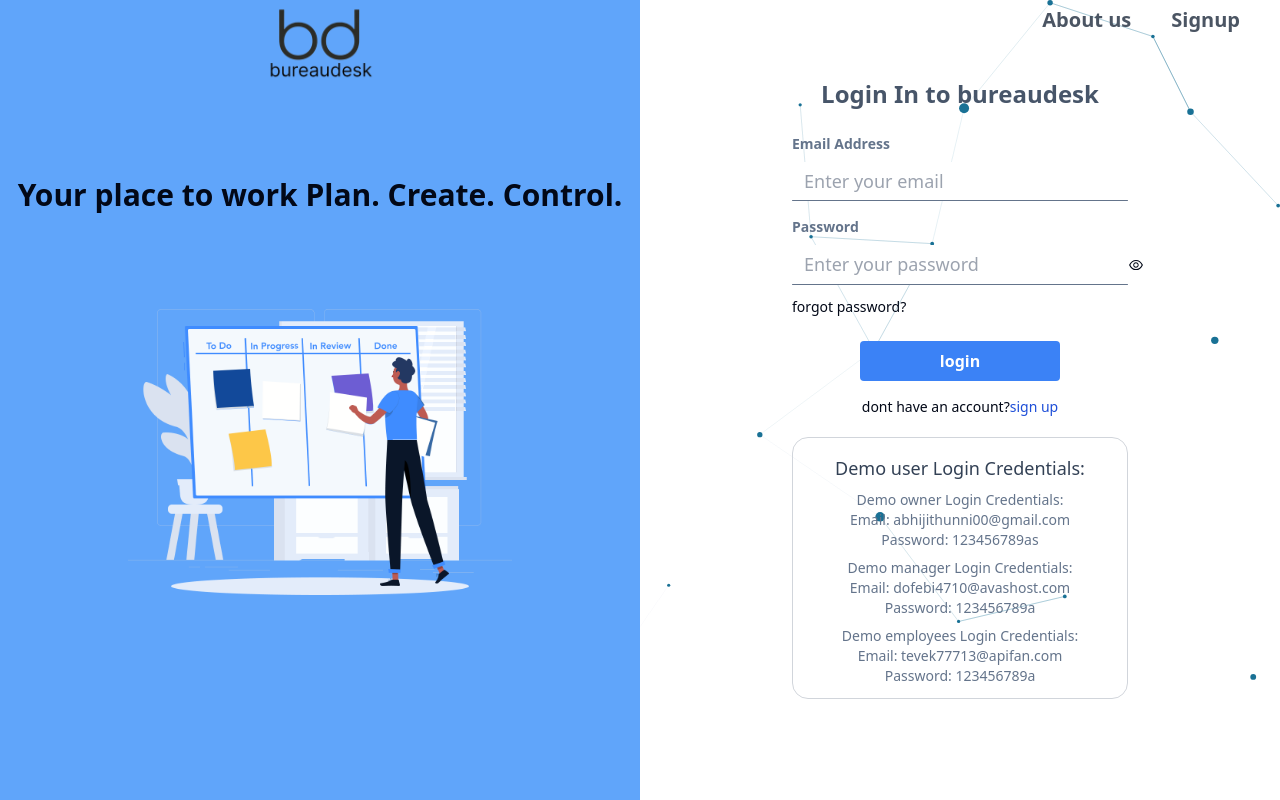
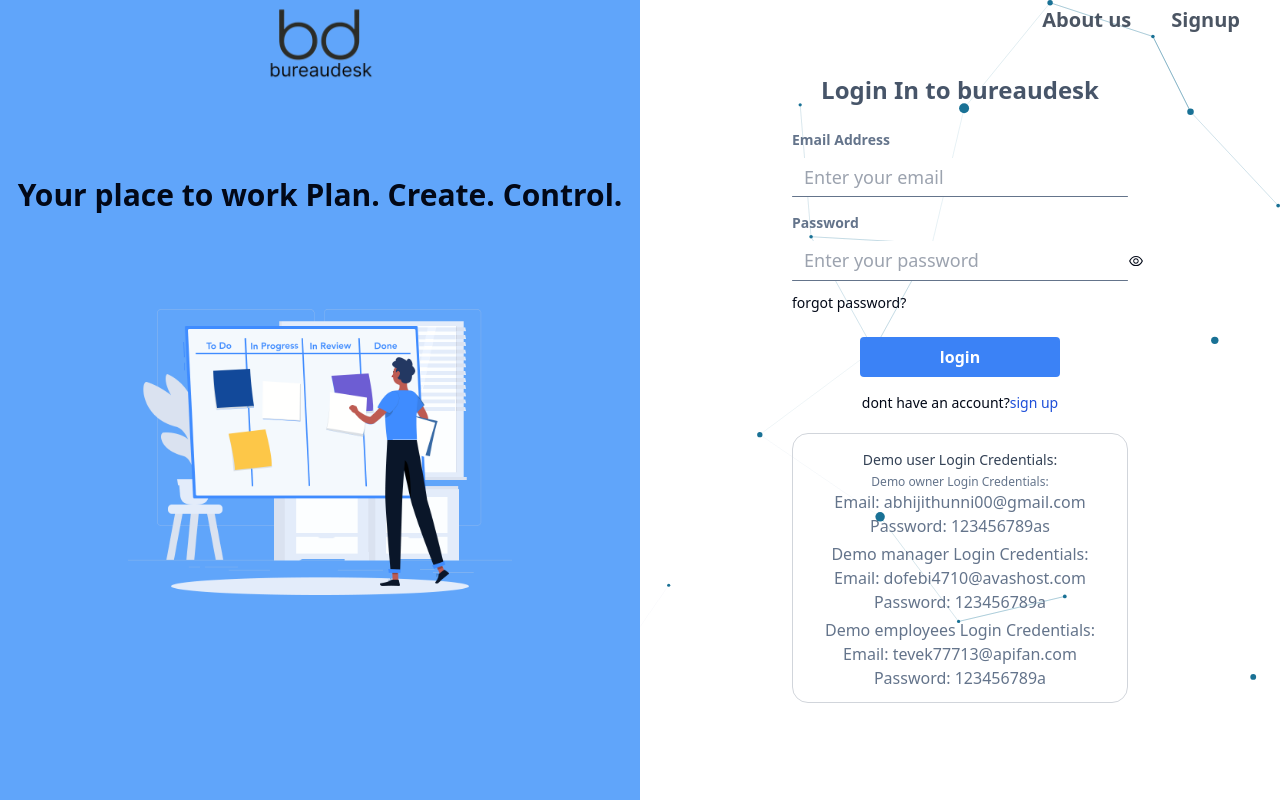
Before and after one commit to abijithpalakkal/bureaudesk-frontend, a React (Vite) app: page / in a window 1280 px wide. Built offline with nearby package versions, Linux system fonts and the light colour scheme; no server answers.

Commit message:
added loading instead of circular progress and make the demo detils smaller

```diff
--- a/src/pages/Loginpage.tsx
+++ b/src/pages/Loginpage.tsx
@@ -219,23 +219,23 @@
                                     type="submit"
                                     disabled={loading}
                                 >
-                                    {loading?<CircularProgress/>:"login"}
+                                    {loading?<p className=''>loading...</p>:"login"}
                                 </button>
                             </div>
                             <div className="flex items-center justify-center mt-4">
                                 <p className='text-sm'>dont have an account?<span className="text-blue-700 cursor-pointer" onClick={() => { navigate("/signup") }}>sign up</span></p>
                             </div>
                             <div className='border border-gray-300 mt-5 rounded-2xl p-3 text-center'>
-                                <p className='text-lg text-slate-700 mt-1'>Demo user Login Credentials:</p>
-                                <p className='text-slate-500 mt-2 text-sm'>Demo owner Login Credentials:</p>
-                                <p className='text-slate-500 text-sm'>Email: abhijithunni00@gmail.com</p>
-                                <p className='text-slate-500 text-sm'>Password: 123456789as</p>
-                                <p className='text-slate-500 mt-2 text-sm'>Demo manager Login Credentials:</p>
-                                <p className='text-slate-500 text-sm'>Email: dofebi4710@avashost.com</p>
-                                <p className='text-slate-500 text-sm'>Password: 123456789a</p>
-                                <p className='text-slate-500 mt-2 text-sm'>Demo employees Login Credentials:</p>
-                                <p className='text-slate-500 text-sm'>Email: tevek77713@apifan.com</p>
-                                <p className='text-slate-500 text-sm'>Password: 123456789a</p>
+                                <p className='text-sm text-slate-700 mt-1'>Demo user Login Credentials:</p>
+                                <p className='text-slate-500 mt-1 text-xs'>Demo owner Login Credentials:</p>
+                                <p className='text-slate-500 text-xm'>Email: abhijithunni00@gmail.com</p>
+                                <p className='text-slate-500 text-xm'>Password: 123456789as</p>
+                                <p className='text-slate-500 mt-1 text-xm'>Demo manager Login Credentials:</p>
+                                <p className='text-slate-500 text-xm'>Email: dofebi4710@avashost.com</p>
+                                <p className='text-slate-500 text-xm'>Password: 123456789a</p>
+                                <p className='text-slate-500 mt-1 text-xm'>Demo employees Login Credentials:</p>
+                                <p className='text-slate-500 text-xm'>Email: tevek77713@apifan.com</p>
+                                <p className='text-slate-500 text-xm'>Password: 123456789a</p>
                             </div>
                         </form>
                     </div>
```
